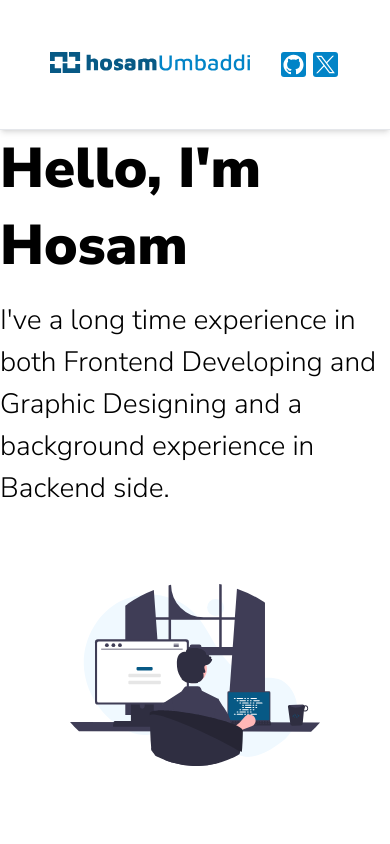
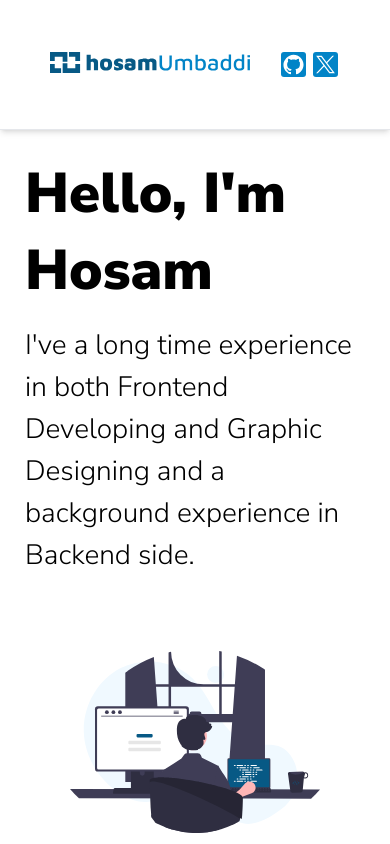
Before and after one commit to hosam2002/Dev-PortfolioV2, a React (Vite) app: page / in a window 390 px wide. Shown: the top 844 px of the page. Built offline with nearby package versions, Linux system fonts and the light colour scheme; the HTML template or start-up script is replaced by a standard one.

Commit message:
updating some styles x2

```diff
--- a/src/components/Profile/Profile.css
+++ b/src/components/Profile/Profile.css
@@ -3,7 +3,6 @@
     width: 100%;
     min-height: 40rem;
     margin: 0 auto;
-    padding: 0 !important;
     border-radius: 10px;
 
     display: flex;
@@ -35,11 +34,13 @@
 .profile__img > img { width: 35rem; }
 
 
-/* Responsive Design */
+/* Responsive */
 
 @media screen and (max-width: 65.625em /* 1050 */) {
 
     .profile {
+
+        margin-top: 5rem;
 
         flex-direction: column;
         padding-bottom: 5rem;
```
